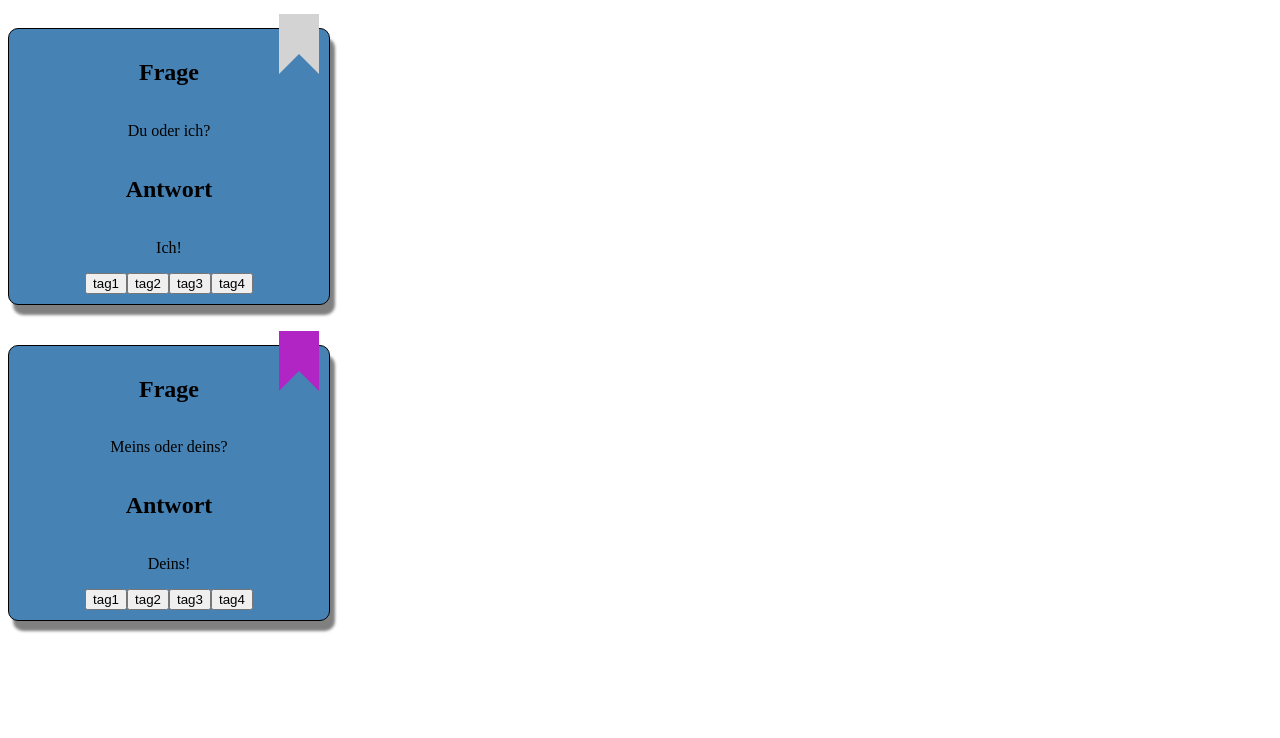
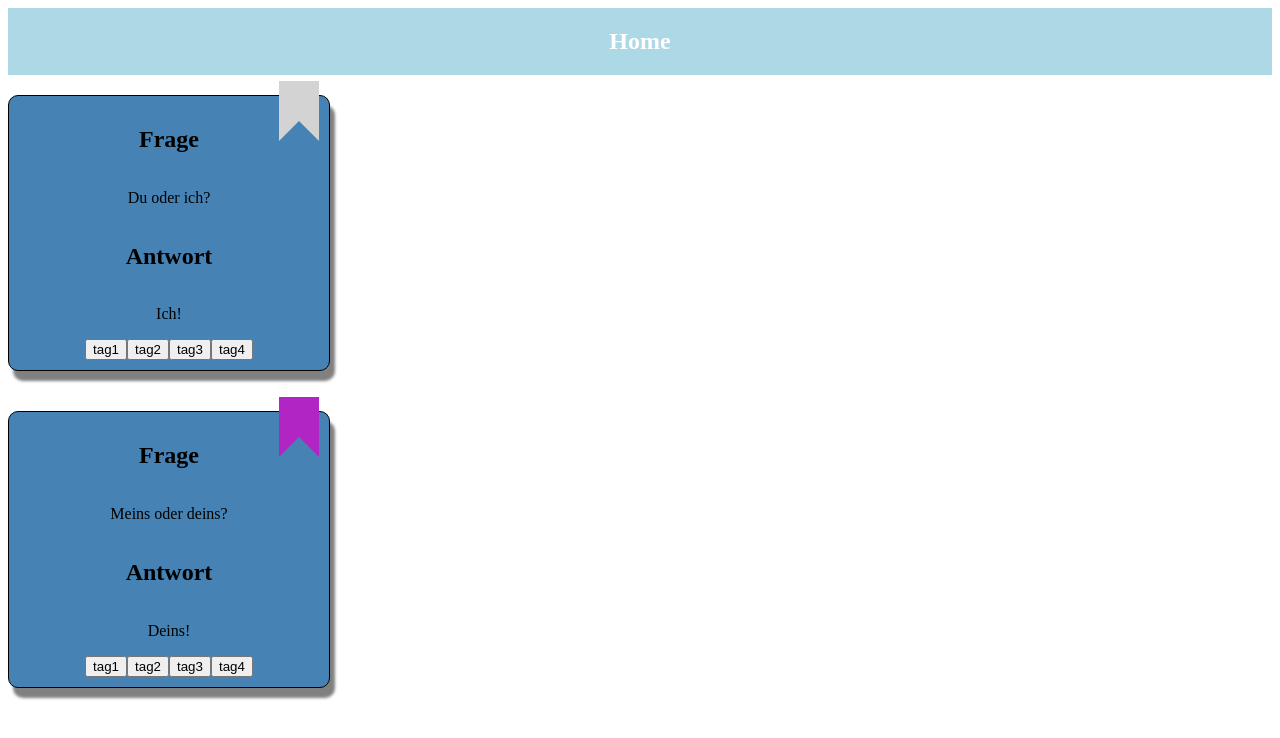
Before and after one commit to pascalweber85/react-playground, a React (Vite) app: page / in a window 1280 px wide. Shown: the top 738 px of the page. Built offline with nearby package versions, Linux system fonts and the light colour scheme.

Commit message:
add header

```diff
--- a/src/App.jsx
+++ b/src/App.jsx
@@ -1,6 +1,7 @@
 import * as React from 'react'
 import Cards from './Cards'
 import './App.css'
+import Header from './Header'
 
 const cards = [
   {
@@ -24,8 +25,7 @@ const cards = [
 export default () => {
   return (
     <div className="App">
-      {/* <Cards title="Frage" text="Du oder ich ?" />
-      <Cards title="Frage" text="Meins oder Deins?" isBookmarked /> */}
+      <Header />
 
       {cards.map(({ id, question, textq, answer, texta, isBookmarked }) => (
         <Cards
--- a/src/Header.jsx
+++ b/src/Header.jsx
@@ -1,10 +1,10 @@
 import * as React from 'react'
 import './Header.css'
 
-export default function Header({ text }) {
+export default function Header() {
   return (
     <section className="Header">
-      <H1>{text}</H1>
+      <h1>Home</h1>
     </section>
   )
 }
```
